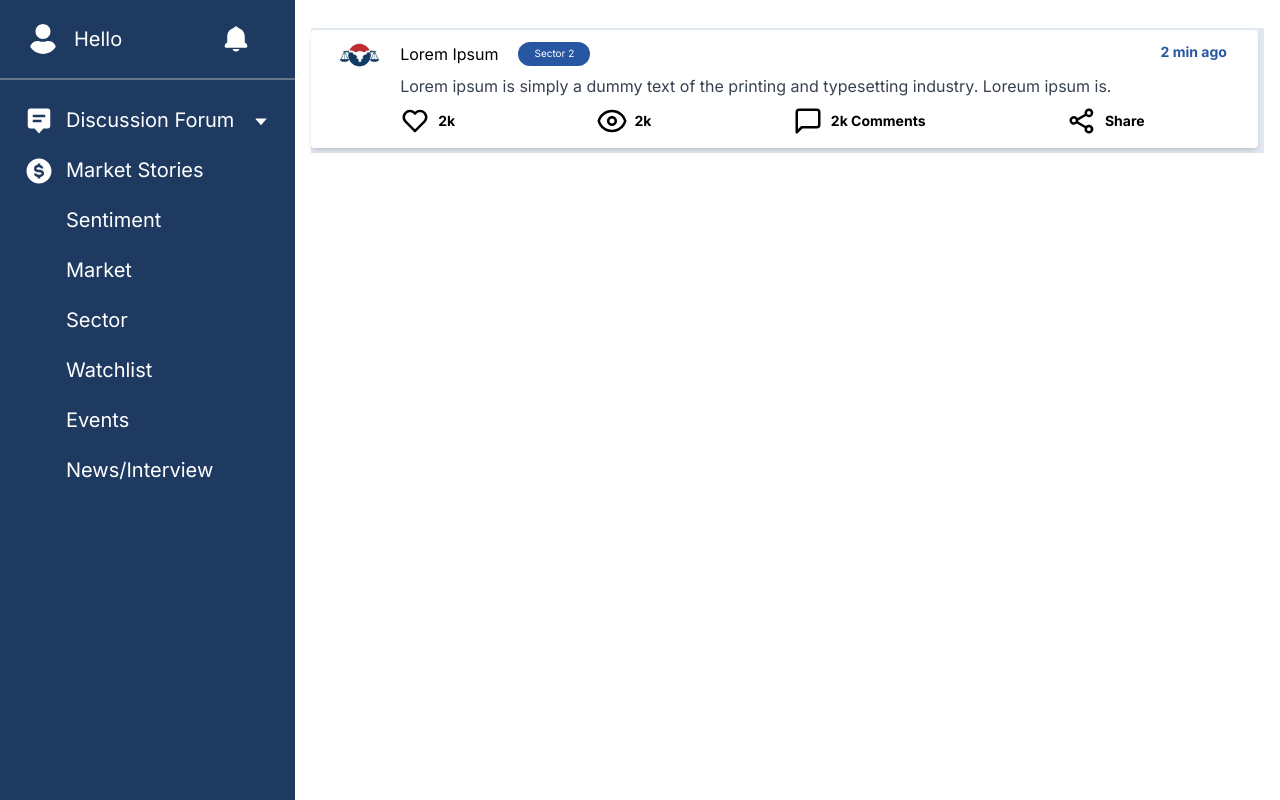
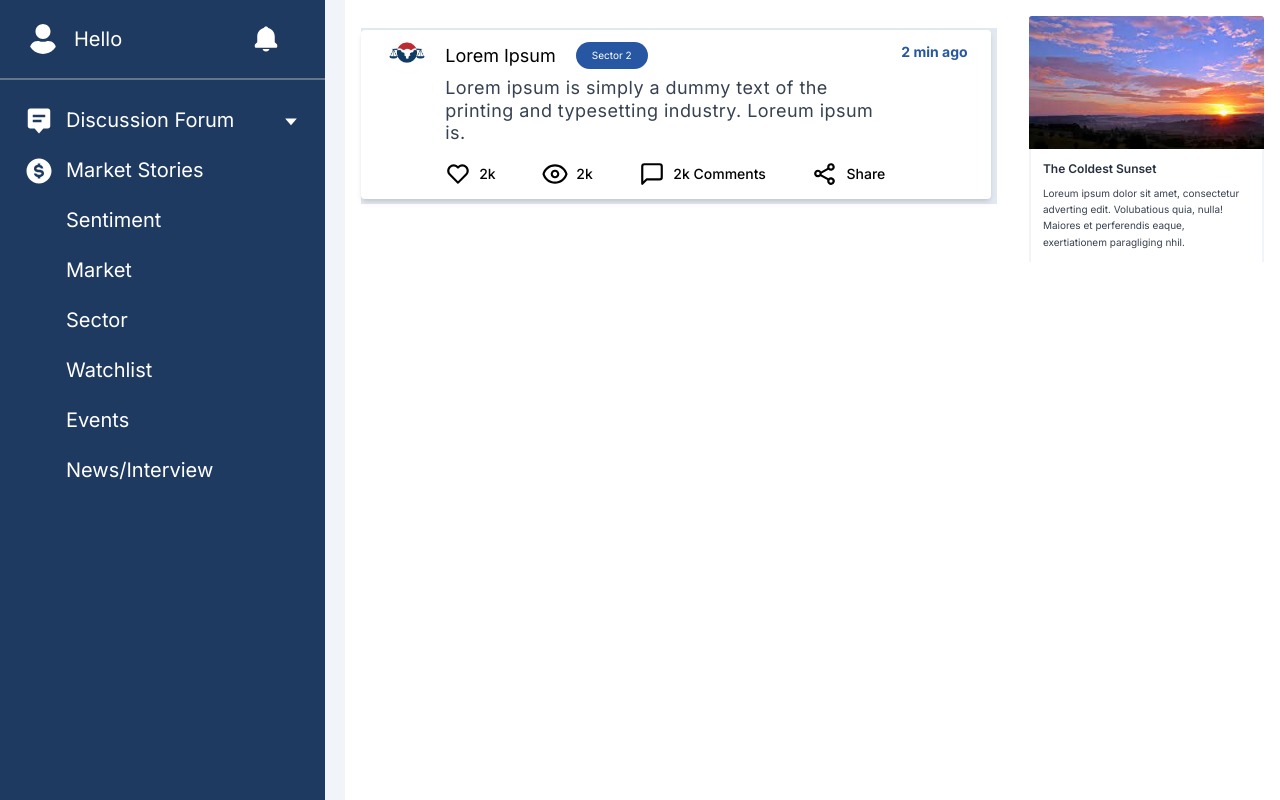
Before and after one commit to anku-js/goindia, a Next.js app: page / in a window 1280 px wide. Built offline with nearby package versions, Linux system fonts and the light colour scheme.

Commit message:
feat(Blogpost): built static UI of Blog posts component

```diff
--- /dev/null
+++ b/src/app/Components/BlogPosts/BlogPosts.tsx
@@ -0,0 +1,19 @@
+export default function BlogPosts() {
+  return (
+    <div className="w-[40%] bg-white">
+      <div className=" mx-4 my-4">
+        <div>
+          <img src="/sunrise.jpeg" alt="blogPost image" className="rounded-tl-[3px] rounded-tr-[3px] w-full"/>
+        </div>
+        <div className="px-3 py-3 border-x-2 border-slate-100">
+          <h2 className="text-xs text-[#28303d] font-semibold">The Coldest Sunset</h2>
+          <p className="text-[10px] text-[#374151] mt-2 leading-relaxed">
+            Loreum ipsum dolor sit amet, consectetur adverting edit. Volubatious
+            quia, nulla! Maiores et perferendis eaque, exertiationem paragliging
+            nhil.
+          </p>
+        </div>
+      </div>
+    </div>
+  );
+}
--- a/src/app/Components/Blogs/Blogs.tsx
+++ b/src/app/Components/Posts/Posts.tsx
@@ -2,7 +2,7 @@ import { BiHeart, BiShareAlt } from "react-icons/bi";
 import { CgEye } from "react-icons/cg";
 import { FiMessageSquare } from "react-icons/fi";
 
-export default function Blogs() {
+export default function Posts() {
   return (
     <section className="bg-white w-full">
       <div className="pt-[2px] pr-[6px] pb-[5px] mx-4 my-7 bg-slate-200">
@@ -11,33 +11,31 @@ export default function Blogs() {
             <img src="/favicon.png" className="rounded-full w-full" />
           </div>
           <div className="w-full px-4 py-3">
-            <div className="">
-              <p className="flex gap-[20px]">
-                Lorem Ipsum
-                <span className="bg-[#2757a2] text-white text-[10px] rounded-[14px] px-4 py-1">
-                  Sector 2
-                </span>
-              </p>
+            <div className="flex gap-[20px]">
+              <p className="text-[18px]">Lorem Ipsum</p>
+              <span className="bg-[#2757a2] text-white text-[10px] rounded-[14px] px-4 py-1 flex items-center">
+                Sector 2
+              </span>
             </div>
-            <p className="mt-2 text-[#374151]">
+            <p className="mt-2 text-[#374151] leading-tight tracking-wide text-[18px]">
               Lorem ipsum is simply a dummy text of the printing and typesetting
               industry. Loreum ipsum is.
             </p>
-            <div className="flex justify-between mt-2">
-              <p className="flex gap-2 items-center text-sm font-bold">
-                <BiHeart className="w-[30px] h-[30px]" />
+            <div className="flex justify-between mt-4">
+              <p className="flex gap-2 items-center text-sm font-medium">
+                <BiHeart className="w-[26px] h-[26px]" />
                 2k
               </p>
-              <p className="flex gap-2 items-center text-sm font-bold">
-                <CgEye className="w-[30px] h-[30px]" />
+              <p className="flex gap-2 items-center text-sm font-medium">
+                <CgEye className="w-[26px] h-[26px]" />
                 2k
               </p>
-              <p className="flex gap-2 items-center text-sm font-bold">
-                <FiMessageSquare className="w-[30px] h-[30px]" />
+              <p className="flex gap-2 items-center text-sm font-medium">
+                <FiMessageSquare className="w-[26px] h-[26px]" />
                 2k Comments
               </p>
-              <p className="flex gap-2 items-center text-sm font-bold">
-                <BiShareAlt className="w-[30px] h-[30px]" />
+              <p className="flex gap-2 items-center text-sm font-medium">
+                <BiShareAlt className="w-[26px] h-[26px]" />
                 Share
               </p>
             </div>
--- a/src/app/Components/Sidebar/Sidebar.scss
+++ /dev/null
@@ -1,6 +0,0 @@
-.main {
-    font-weight: 500;
-    background-color: rgb(31, 58, 97);
-}
-//  #1f3a61
-// #142742
--- a/src/app/Components/Sidebar/Sidebar.tsx
+++ b/src/app/Components/Sidebar/Sidebar.tsx
@@ -1,4 +1,3 @@
-import "./Sidebar.scss";
 import { FaUser } from "react-icons/fa";
 import {
   BiSolidBell,
@@ -9,7 +8,7 @@ import {
 
 export default function Sidebar() {
   return (
-    <section className="bg-[#1f3a61] w-[30%] text-white text-xl h-screen">
+    <section className="bg-[#1f3a61] w-[50%] text-white text-xl h-screen">
       <div className="px-7 py-6 flex justify-between items-center">
         <div className="flex items-center gap-4">
           <FaUser className="flex w-[30px] h-[30px] rounded-full" />
--- a/src/app/page.tsx
+++ b/src/app/page.tsx
@@ -1,10 +1,15 @@
 import Sidebar from "./Components/Sidebar/Sidebar";
-import Blogs from "./Components/Blogs/Blogs";
+import Posts from "./Components/Posts/Posts";
+import BlogPosts from "./Components/BlogPosts/BlogPosts";
+
 export default function Home() {
   return (
-    <div className="flex">
+    <div className="flex gap-5 bg-slate-100">
       <Sidebar />
-      <Blogs />
+      <section className="flex">
+        <Posts />
+        <BlogPosts />
+      </section>
     </div>
   );
 }
```
Also changed, not shown: public/sunrise.jpeg (added).
